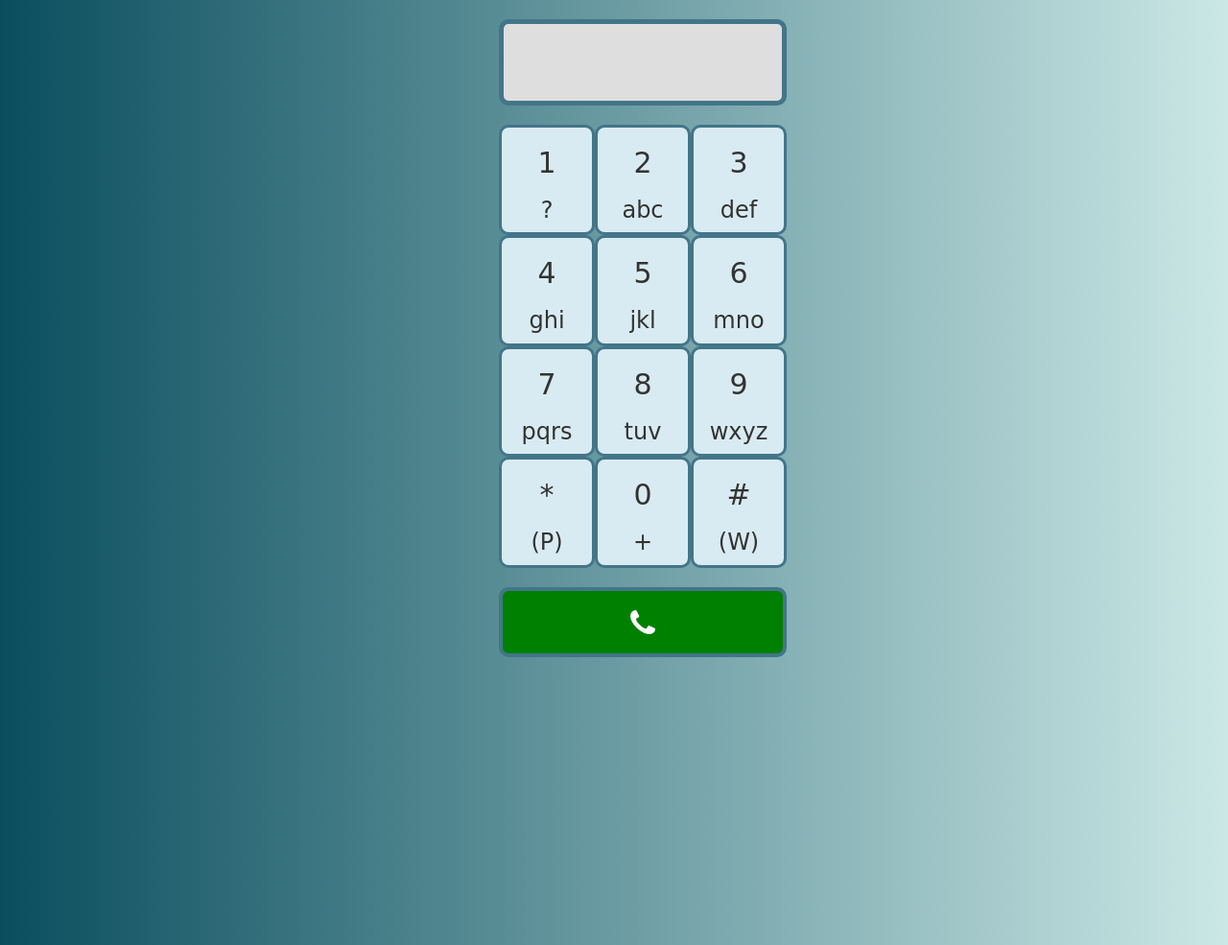
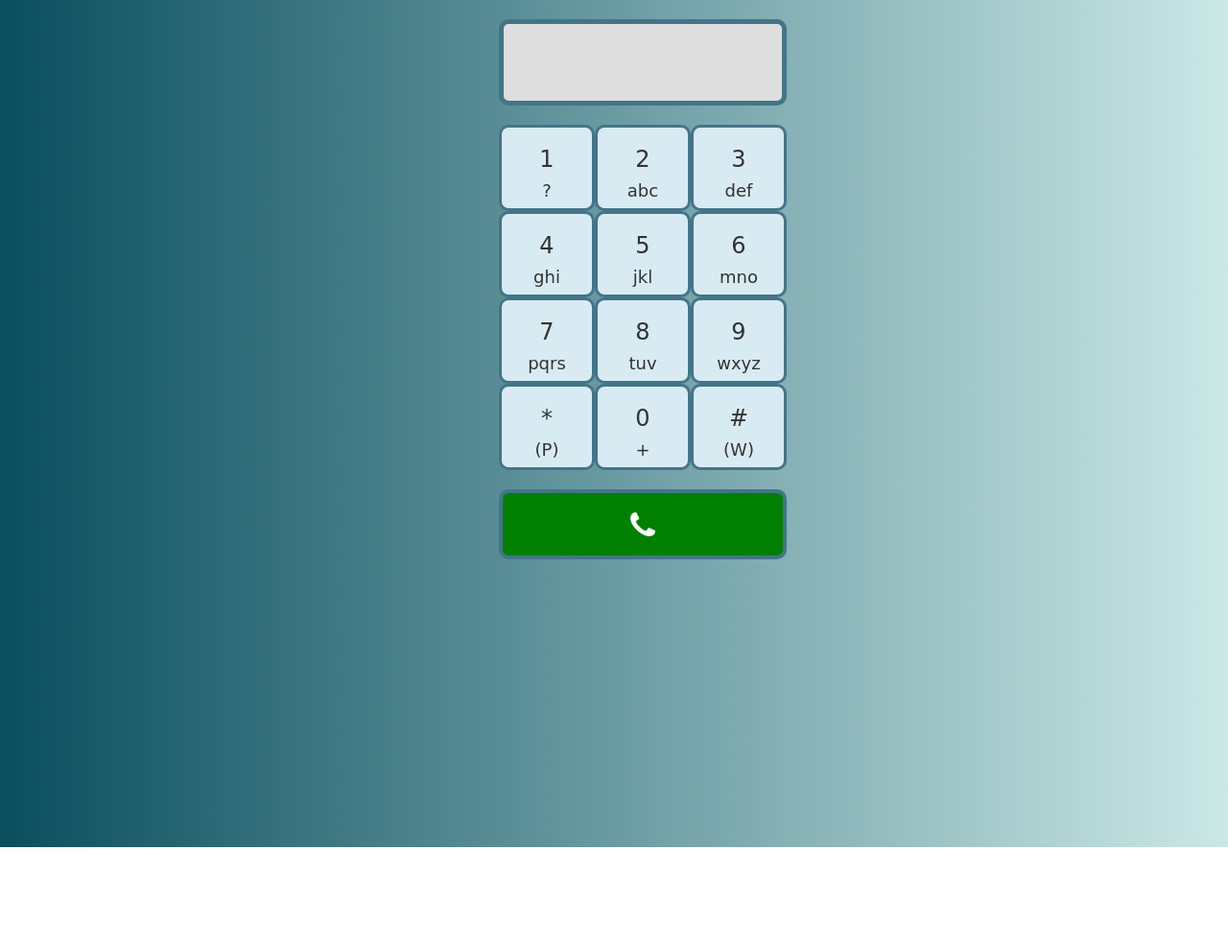
Before and after one commit to Superunknown1103/Bootphone, a plain HTML site: page index.html in a window 1280 px wide. Shown: the whole page at 96% size. After the commit the page ends 883 px from the top, so only its background shows below. Drawn offline with nearby package versions, Linux system fonts and the light colour scheme; a web font is replaced by a local one.

Commit message:
sa'kg'sa

```diff
--- a/css/styles.css
+++ b/css/styles.css
@@ -132,6 +132,7 @@ font-size: 20px;
     background-color: #D9EBF2;
     font-family: 'Contrail One', cursive;
     font-style: bold;
+    height: 90px;
 }
 
 #call {
--- a/index.html
+++ b/index.html
@@ -26,58 +26,58 @@
         <br />
 <div class="row">
         <div class="col-sm-4 col-md-4 col-lg-4 col-xs-4 digit">
-            <h2 value="1" class="value">1</h2>
-            <h3 value="1" class="value">?</h3>
+            <h3 value="1" class="value">1</h3>
+            <h4 value="1" class="value">?</h4>
         </div>
         <div class="col-sm-4 col-md-4 col-lg-4 col-xs-4 digit">
-            <h2 value="2" class="value">2</h2>
-            <h3 value="2" class="value">abc</h3>
+            <h3 value="2" class="value">2</h3>
+            <h4 value="2" class="value">abc</h4>
         </div>
         <div class="col-sm-4 col-md-4 col-lg-4 col-xs-4 digit">
-            <h2 value="3" class="value">3</h2>
-            <h3 value="3" class="value">def</h3>
+            <h3 value="3" class="value">3</h3>
+            <h4 value="3" class="value">def</h4>
         </div>
 </div>
 <div class="row">
         <div class="col-sm-4 col-md-4 col-lg-4 col-xs-4 digit">
-            <h2 value="4" class="value">4</h2>
-            <h3 value="4" class="value">ghi</h3>
+            <h3 value="4" class="value">4</h3>
+            <h4 value="4" class="value">ghi</h4>
         </div>
         <div class="col-sm-4 col-md-4 col-lg-4 col-xs-4 digit">
-            <h2 value="5" class="value">5</h2>
-            <h3 value="5" class="value">jkl</h3>
+            <h3 value="5" class="value">5</h3>
+            <h4 value="5" class="value">jkl</h4>
         </div>
         <div class="col-sm-4 col-md-4 col-lg-4 col-xs-4 digit">
-            <h2 value="6" class="value">6</h2>
-            <h3 value="6" class="value">mno</h3>
+            <h3 value="6" class="value">6</h3>
+            <h4 value="6" class="value">mno</h4>
         </div>
 </div>
 <div class="row">
         <div class="col-sm-4 col-md-4 col-lg-4 col-xs-4 digit">
-            <h2 value="7" class="value">7</h2>
-            <h3 value="7" class="value">pqrs</h3>
+            <h3 value="7" class="value">7</h3>
+            <h4 value="7" class="value">pqrs</h4>
         </div>
         <div class="col-sm-4 col-md-4 col-lg-4 col-xs-4 digit">
-            <h2 value="8" class="value">8</h2>
-            <h3 value="8" class="value">tuv</h3>
+            <h3 value="8" class="value">8</h3>
+            <h4 value="8" class="value">tuv</h4>
         </div>
         <div class="col-sm-4 col-md-4 col-lg-4 col-xs-4 digit">
-            <h2 value="9" class="value">9</h2>
-            <h3 value="9" class="value">wxyz</h3>
+            <h3 value="9" class="value">9</h3>
+            <h4 value="9" class="value">wxyz</h4>
         </div>
     </div>
     <div class="row">
             <div class="col-sm-4 col-md-4 col-lg-4 col-xs-4 digit">
-                <h2 value="*" class="value">*</h2>
-                <h3>(P)</h3>
+                <h3 value="*" class="value">*</h3>
+                <h4>(P)</h4>
             </div>
             <div class="col-sm-4 col-md-4 col-lg-4 col-xs-4 digit">
-                <h2 class="value" value="0">0</h2>
-                <h3>+</h3>
+                <h3 class="value" value="0">0</h3>
+                <h4>+</h4>
             </div>
             <div class="col-sm-4 col-md-4 col-lg-4 col-xs-4 digit">
-                <h2 value="#" class="value">#</h2>
-                <h3>(W)</h3>
+                <h3 value="#" class="value">#</h3>
+                <h4>(W)</h4>
             </div>
     </div>
     <br />
```
